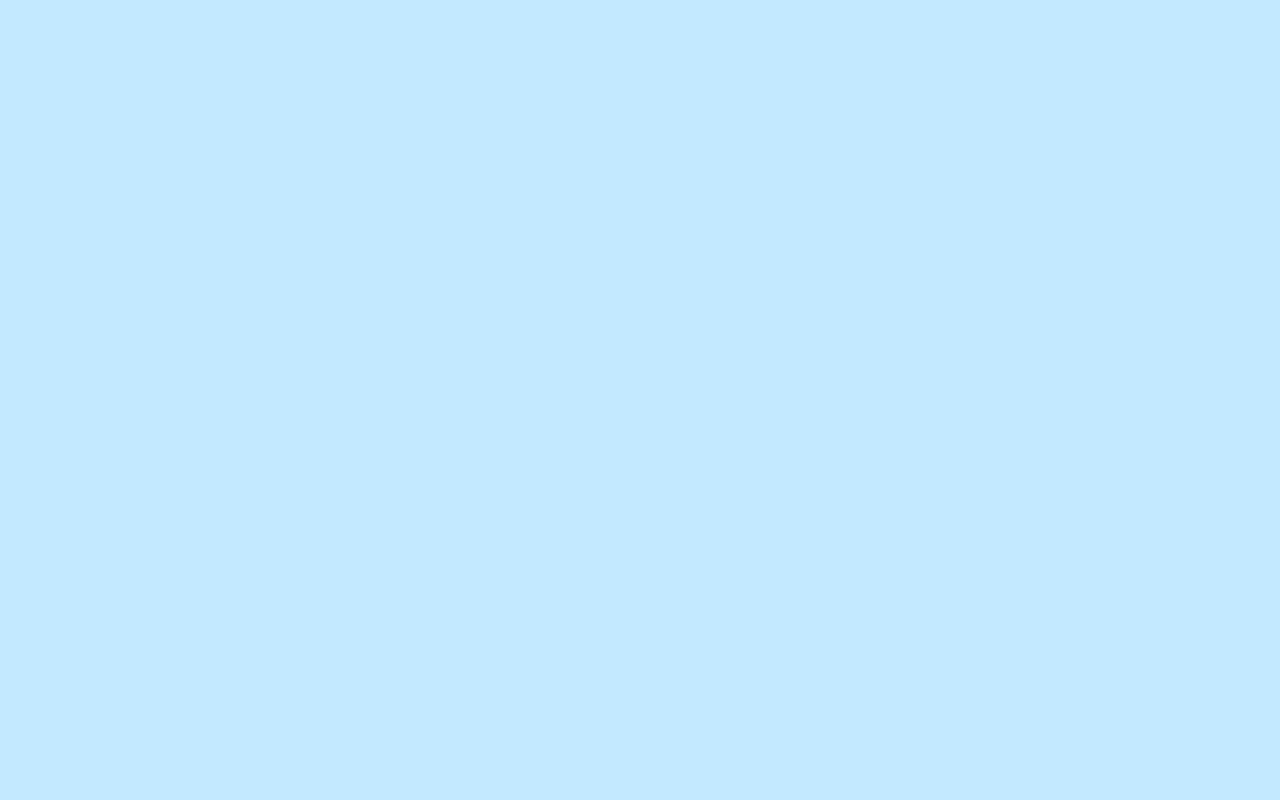
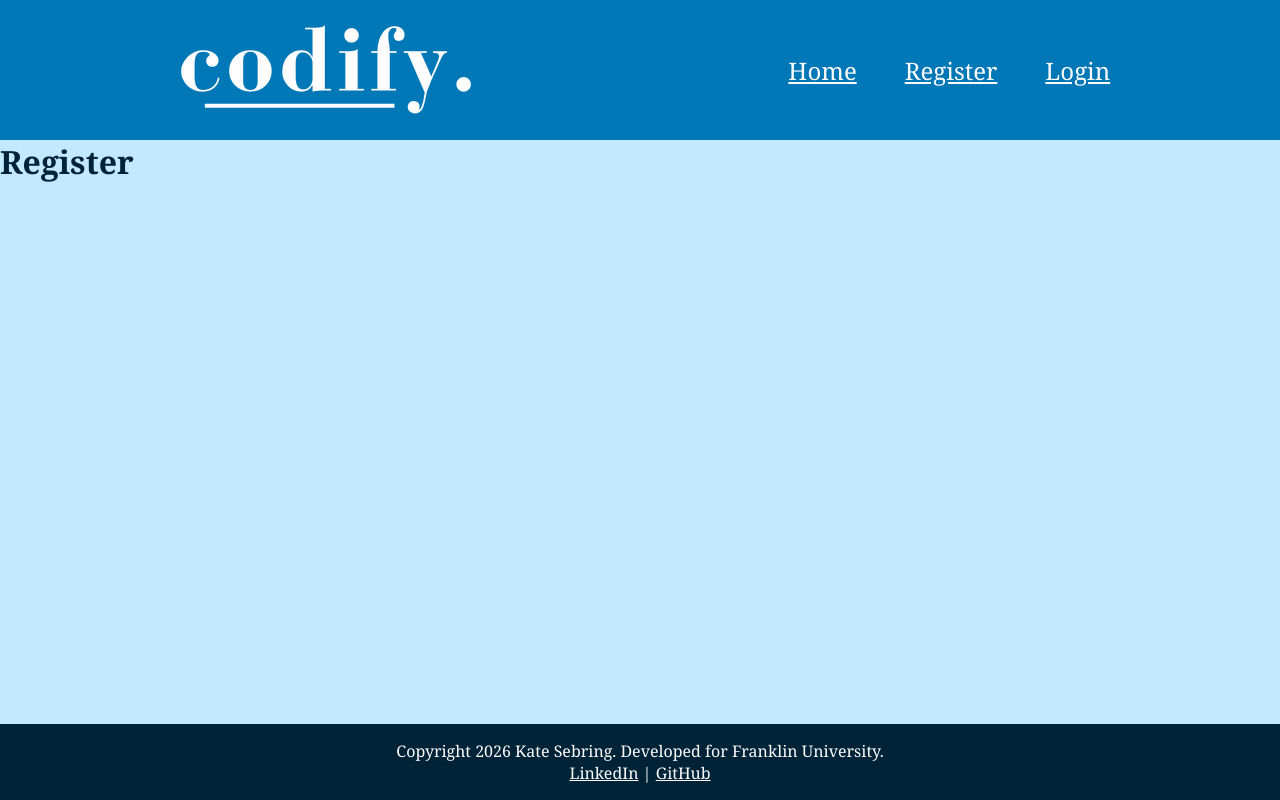
Before and after one commit to KateSebring/Codify, a React app in the folder frontend/: page /register in a window 1280 px wide. Before the commit this address had no page. Built offline with nearby package versions, Linux system fonts and the light colour scheme; the HTML template or start-up script is replaced by a standard one.

Commit message:
Create skeletons for each page so header navigation links work

```diff
--- a/frontend/src/App.jsx
+++ b/frontend/src/App.jsx
@@ -1,11 +1,20 @@
 import './css/index.css'
 import Home from "./pages/Home";
+import Register from "./pages/Register";
+import Login from "./pages/Login";
+import JobAppDashboard from "./pages/JobAppDashboard";
+import JobAppSubmission from "./pages/JobAppSubmission";
+
 import { Routes, Route } from "react-router-dom";
 
 export default function App() {
   return (
     <Routes>
       <Route path="/" element={<Home />} />
+      <Route path="/register" element={<Register />} />
+      <Route path="/login" element={<Login />} />
+      <Route path="/dashboard" element={<JobAppDashboard />} />
+      <Route path="/newApplication" element={<JobAppSubmission />} />
     </Routes>
   );
 }
--- a/frontend/src/components/Header.jsx
+++ b/frontend/src/components/Header.jsx
@@ -1,16 +1,16 @@
 import '../css/Header.css';
 import logo from '../logo.png';
-
+import { Link } from 'react-router-dom';
 function Header() {
     return(
         <>
             <header>
                 <img src={logo} alt="Codify logo" />
                 <nav>
-                    <ul id="header-links">
-                        <li>Home</li>
-                        <li>Register</li>
-                        <li>Login</li>
+                    <ul id="header-items">
+                        <li><Link to="/" className='nav-link'>Home</Link></li>
+                        <li><Link to="/register" className='nav-link'>Register</Link></li>
+                        <li><Link to="/login" className='nav-link'>Login</Link></li>
                     </ul>
                 </nav>
             </header>
--- a/frontend/src/css/Header.css
+++ b/frontend/src/css/Header.css
@@ -6,10 +6,14 @@ header {
     align-items: center;
 }
 
-#header-links {
+#header-items {
     list-style: none;
     display: flex;
     gap: 3rem;
     color: #fdfdfd;
     font-size: 1.5rem;
 }
+
+.nav-link {
+    color: #fdfdfd;
+}
--- a/frontend/src/pages/Home.jsx
+++ b/frontend/src/pages/Home.jsx
@@ -1,6 +1,7 @@
 import Header from '../components/Header';
 import Footer from '../components/Footer';
 import '../css/Home.css';
+import { Link } from 'react-router-dom';
 
 function Home() {
     return (
@@ -8,7 +9,9 @@ function Home() {
             <Header />
             <main>
                 <h1>Your center for tracking job applications.</h1>
-                <button>Register Now</button>
+                <Link to="/register">
+                    <button type="button">Register Now</button>
+                </Link>
             </main>
             <Footer />
         </>
--- a/frontend/src/pages/JobAppDashboard.jsx
+++ b/frontend/src/pages/JobAppDashboard.jsx
@@ -0,0 +1,14 @@
+import Header from '../components/Header';
+import Footer from '../components/Footer';
+
+function JobAppDashboard() {
+    return (
+        <>
+            <Header />
+            <h1>Your Applications</h1>
+            <Footer />
+        </>
+    )
+}
+
+export default JobAppDashboard;
--- a/frontend/src/pages/JobAppSubmission.jsx
+++ b/frontend/src/pages/JobAppSubmission.jsx
@@ -0,0 +1,14 @@
+import Header from '../components/Header';
+import Footer from '../components/Footer';
+
+function JobAppSubmission() {
+    return(
+        <>
+            <Header />
+            <h1>Enter an Application</h1>
+            <Footer />
+        </>
+    )
+}
+
+export default JobAppSubmission;
--- a/frontend/src/pages/Login.jsx
+++ b/frontend/src/pages/Login.jsx
@@ -0,0 +1,14 @@
+import Header from '../components/Header';
+import Footer from '../components/Footer';
+
+function Login() {
+    return(
+        <>
+    <       Header />
+            <h1>Login</h1>
+            <Footer />
+        </>
+    )
+}
+
+export default Login;
--- a/frontend/src/pages/Register.jsx
+++ b/frontend/src/pages/Register.jsx
@@ -0,0 +1,14 @@
+import Header from '../components/Header';
+import Footer from '../components/Footer';
+
+function Register() {
+    return(
+        <>
+    <       Header />
+            <h1>Register</h1>
+            <Footer />
+        </>
+    )
+}
+
+export default Register;
```
